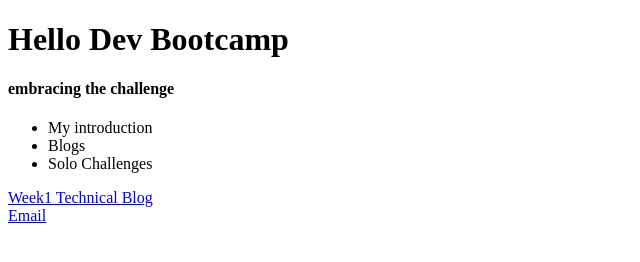
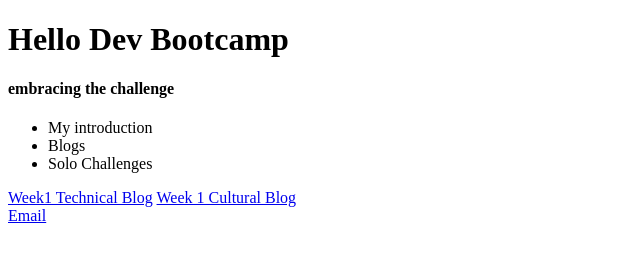
Before and after one commit to Widny/widny.github.io, a plain HTML site: page index.html in a window 1280 px wide. Shown: the whole page, without its empty margins (0-640 px from the left). Drawn offline with Linux system fonts and the light colour scheme.

Commit message:
added cultural to index

```diff
--- a/index.html
+++ b/index.html
@@ -19,6 +19,7 @@
  		</nav>
 
  		<a href="file:///Applications/widny.github.io/unit1_projects/week1_technical_blog.html">Week1 Technical Blog</a>
+ 		<a href="file:///Applications/widny.github.io/unit1_projects/week1_cultural.html">Week 1 Cultural Blog</a>
 
  		<footer>
  			<a href="widnystlouis1@gmail.com">Email</a>
```
